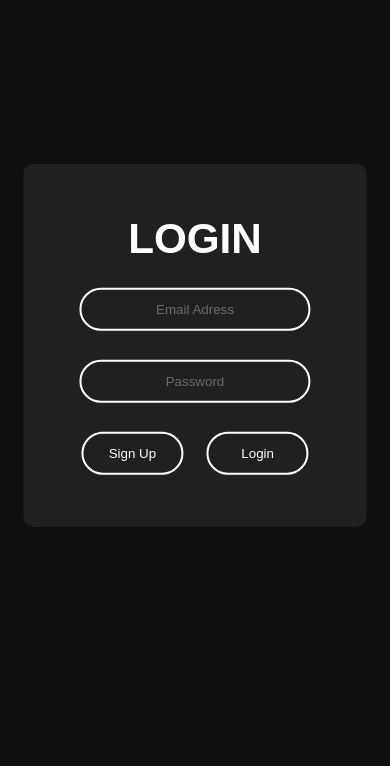
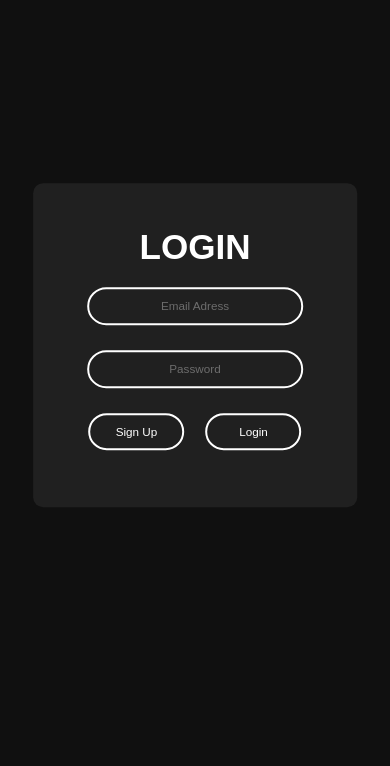
Before and after one commit to mahirlabibdihan/mahirlabibdihan.github.io, a PHP site: page /admin/index.html in a window 390 px wide. Shown: the part 77-843 px from the top of the page. Run offline with PHP 8.4, Linux system fonts and the light colour scheme; some libraries are stand-ins or nearby versions.

Commit message:
mahirlabibdihan

```diff
--- a/assets/css/form.css
+++ b/assets/css/form.css
@@ -19,14 +19,16 @@ background: #2ecc71;
 }
 
 .login-form{
-    /*width:420px;*/
-    /*max-width: 75%;*/
+    width:420px;
+    max-width: 70vw;
+    height: 350px;
+    max-height: 70vw;
+
+
+    /*width:50vh;*/
+    /*max-width: 75vw;*/
     /*height: 40vh;*/
-
-    width:50vh;
-    max-width: 75vw;
-    height: 40vh;
-    max-height: 80vw;
+    /*max-height: 80vw;*/
 
     background-color:#202020;
     padding: 3vh;
@@ -40,7 +42,7 @@ background: #2ecc71;
 }
 
 .login-form label{
-    font-size: 5vh;
+    font-size: 300%;
     color: white;
     text-transform: uppercase;
     transition:0.3s;
@@ -48,7 +50,7 @@ background: #2ecc71;
     font-family: sans-serif;
     font-weight: bold;
     display: block;
-    margin: 3vh 0;
+    margin: 7% 0;
 }
 .vbox{
     display: flex;
@@ -77,6 +79,7 @@ background: #2ecc71;
     outline: none;
     color:white;
     transition:0.3s;
+    font-size: 100%;
 }
 
 .login-form input:focus[type="password"],
@@ -94,6 +97,7 @@ background: #2ecc71;
     outline: none;
     color:white;
     transition:0.3s;
+    font-size: 100%;
 }
 .login-form input[type="submit"]:hover,.login-form input[type="button"]:hover{
     color: #1a2531;
@@ -107,4 +111,13 @@ background: #2ecc71;
     .vbox{
         width: 95%;
     }
+    .login-form label{
+        font-size: 9vw;
+    }
+    .login-form input[type="password"],.login-form input[type="text"]{
+        font-size: 3vw;
+    }
+    .login-form input[type="submit"],.login-form input[type="button"]{
+        font-size: 3vw;
+    }
 }
```
